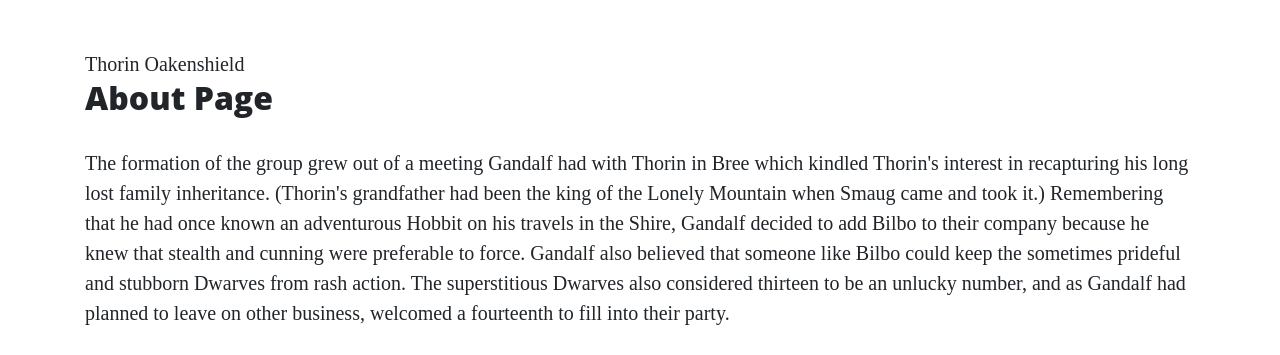
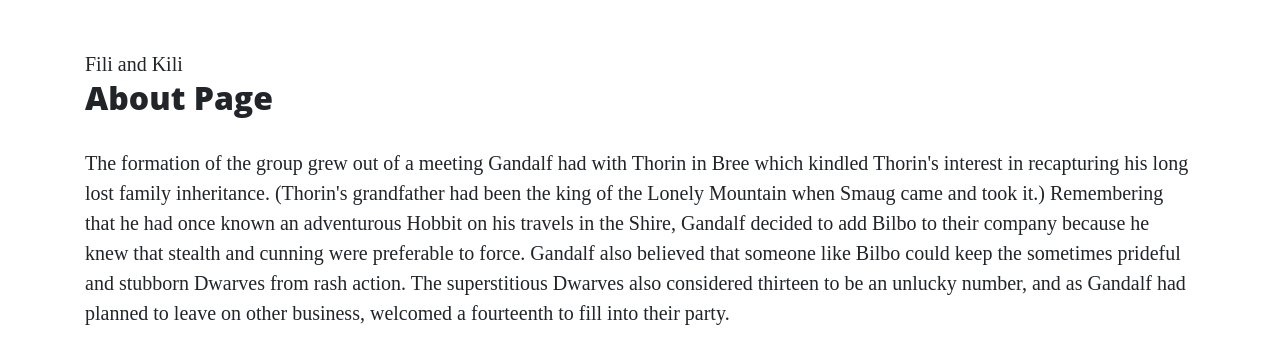
Before and after one commit to lukemunsch/flask-project, a Flask app: page /about in a window 1280 px wide. Shown: the part 629-984 px from the top of the page. Run offline with Flask 2, Linux system fonts and the light colour scheme; some libraries are stand-ins or nearby versions.

Commit message:
add content changes to company.json and about.html

```diff
--- a/data/company.json
+++ b/data/company.json
@@ -5,7 +5,7 @@
         "image_source": "https://vignette.wikia.nocookie.net/lotr/images/3/3f/ThorinBIG.jpg"
     },
     {
-        "name": "Kili and Fili",
+        "name": "Fili and Kili",
         "description": "Fíli and Kíli were nephews of Thorin, who was the elder brother of their mother Dís. They were also nephews of Frerin, grandsons of Thráin II, and great-grandsons of Thrór. Fíli's most distinguishing feature was his long nose, the longest of any of the Dwarves in Thorin's company.",
         "image_source": "https://vignette.wikia.nocookie.net/lotr/images/3/3f/ThorinBIG.jpg"
     }
--- a/templates/about.html
+++ b/templates/about.html
@@ -1,7 +1,7 @@
 {% extends "base.html" %}
 {% block content %}
 
-{{ company[0]['name'] }}
+{{ company[1]["name"] }}
 
 <h2>{{ page_title }}</h2>
 <p>The formation of the group grew out of a meeting Gandalf had with Thorin in Bree which kindled Thorin's interest in
```
